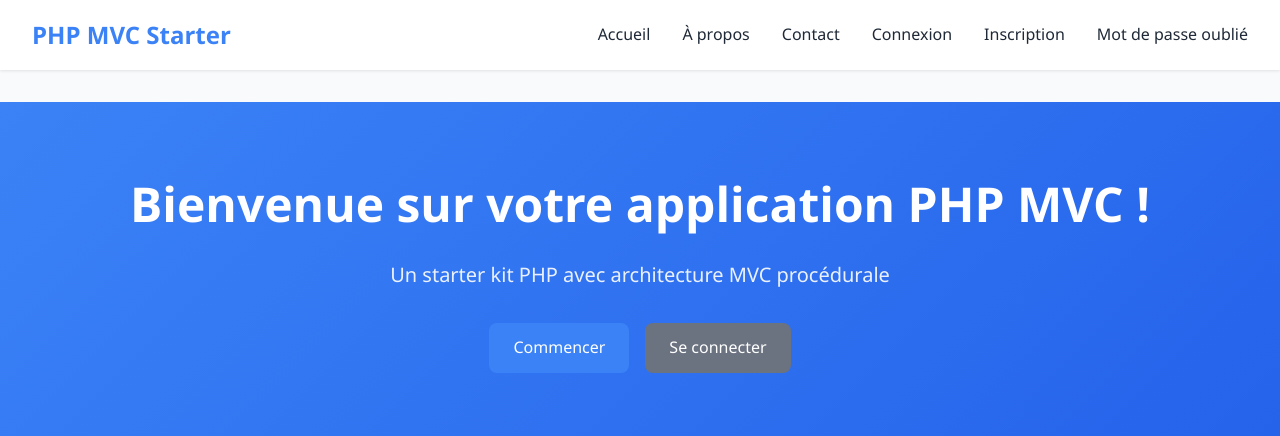
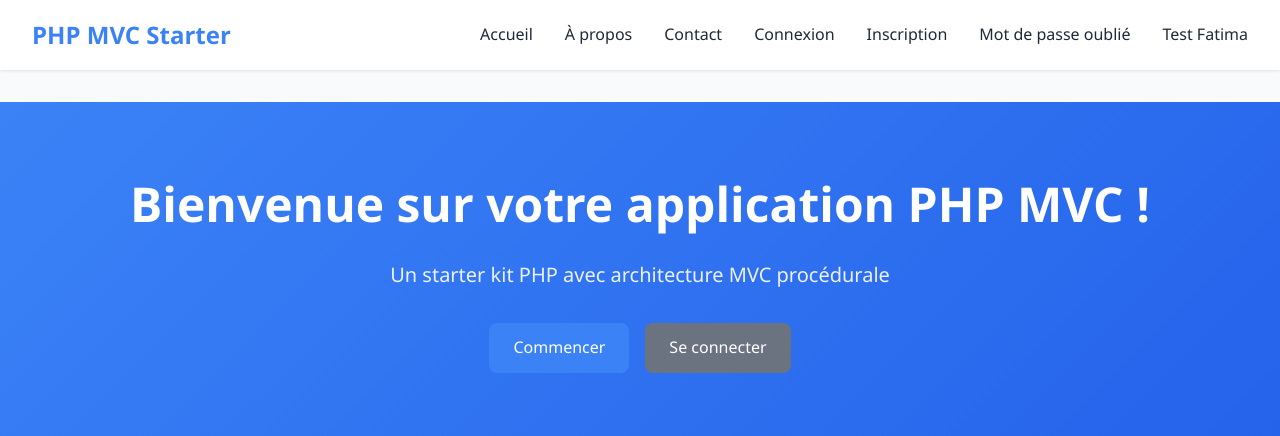
Before and after one commit to gabriel-viallard-fortier/Atelier-phase1-JKG, a PHP site: page /php-starter-cdpi/ in a window 1280 px wide. Shown: the top 436 px of the page. Run offline with PHP 8.4, Linux system fonts and the light colour scheme.

Commit message:
added new link in layout

```diff
--- a/views/layouts/layout.php
+++ b/views/layouts/layout.php
@@ -23,6 +23,7 @@
                     <li><a href="<?php echo url('auth/login'); ?>">Connexion</a></li>
                     <li><a href="<?php echo url('auth/register'); ?>">Inscription</a></li>
                     <li><a href="<?php echo url('auth/forgot-password'); ?>">Mot de passe oublié</a></li>
+                    <li><a href="<?php echo url('auth/login'); ?>">Test Fatima</a></li>
                 <?php endif; ?>
             </ul>
         </nav>
```
